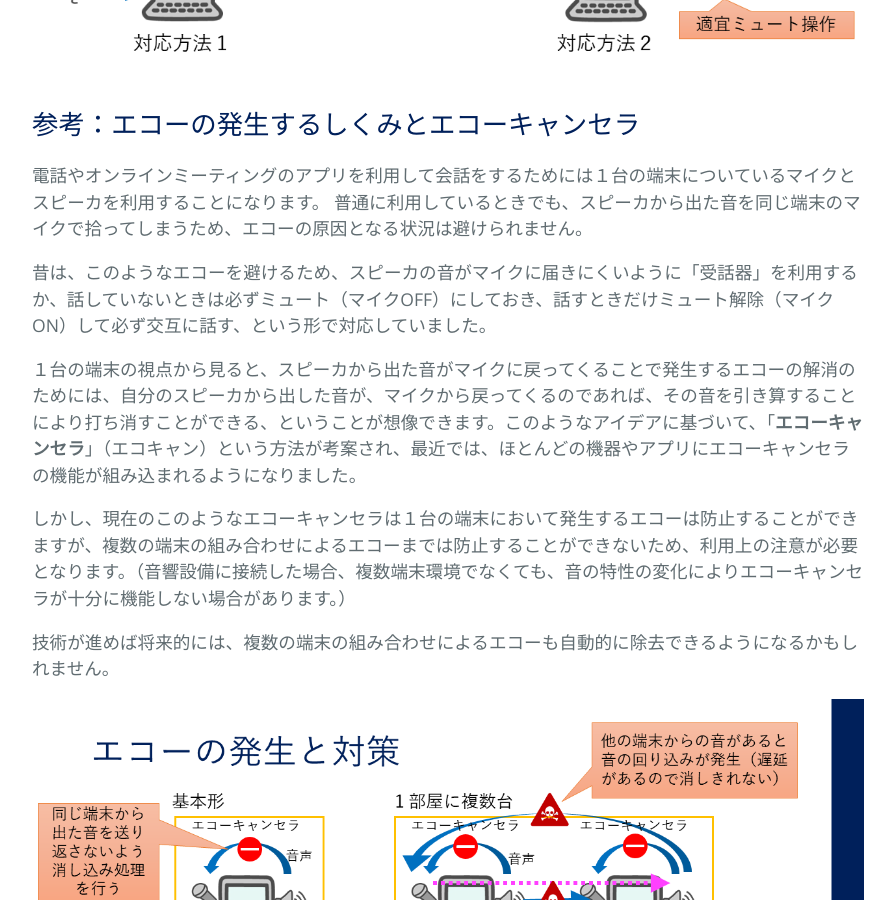
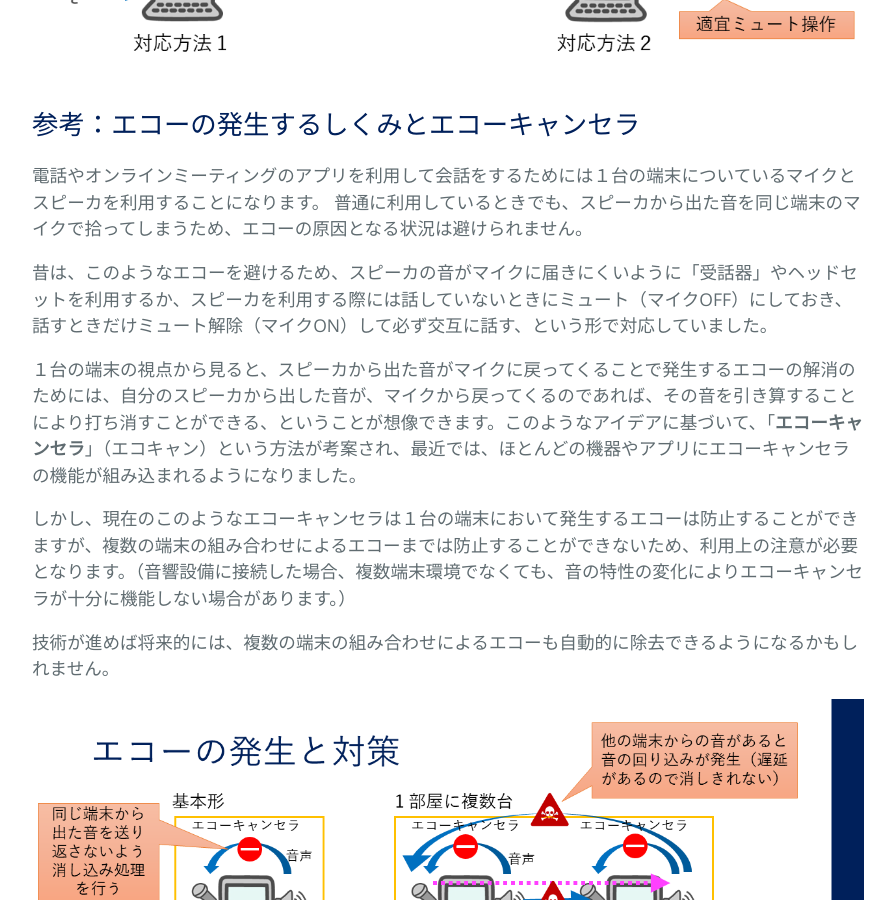
Before and after one commit to kyoto-u/online-edu, a Jekyll site: the page built from zoom-audio-echo.md, in a window 1280 px wide and 900 px high, scrolled down 3573 px. Shown: the whole window, without its empty margins (192-1087 px from the left). Built offline with Jekyll 4.4.1, drawn with Linux system fonts in a browser that asks for light colours.

Commit message:
Update zoom-audio-echo.md

```diff
--- a/zoom-audio-echo.md
+++ b/zoom-audio-echo.md
@@ -67,7 +67,7 @@ title: 複数端末を利用する場合の注意（エコーを起こさない
 電話やオンラインミーティングのアプリを利用して会話をするためには１台の端末についているマイクとスピーカを利用することになります。
 普通に利用しているときでも、スピーカから出た音を同じ端末のマイクで拾ってしまうため、エコーの原因となる状況は避けられません。
 
-昔は、このようなエコーを避けるため、スピーカの音がマイクに届きにくいように「受話器」を利用するか、話していないときは必ずミュート（マイクOFF）にしておき、話すときだけミュート解除（マイクON）して必ず交互に話す、という形で対応していました。
+昔は、このようなエコーを避けるため、スピーカの音がマイクに届きにくいように「受話器」やヘッドセットを利用するか、スピーカを利用する際には話していないときにミュート（マイクOFF）にしておき、話すときだけミュート解除（マイクON）して必ず交互に話す、という形で対応していました。
 
 １台の端末の視点から見ると、スピーカから出た音がマイクに戻ってくることで発生するエコーの解消のためには、自分のスピーカから出した音が、マイクから戻ってくるのであれば、その音を引き算することにより打ち消すことができる、ということが想像できます。このようなアイデアに基づいて、「**エコーキャンセラ**」（エコキャン）という方法が考案され、最近では、ほとんどの機器やアプリにエコーキャンセラの機能が組み込まれるようになりました。
 
```
